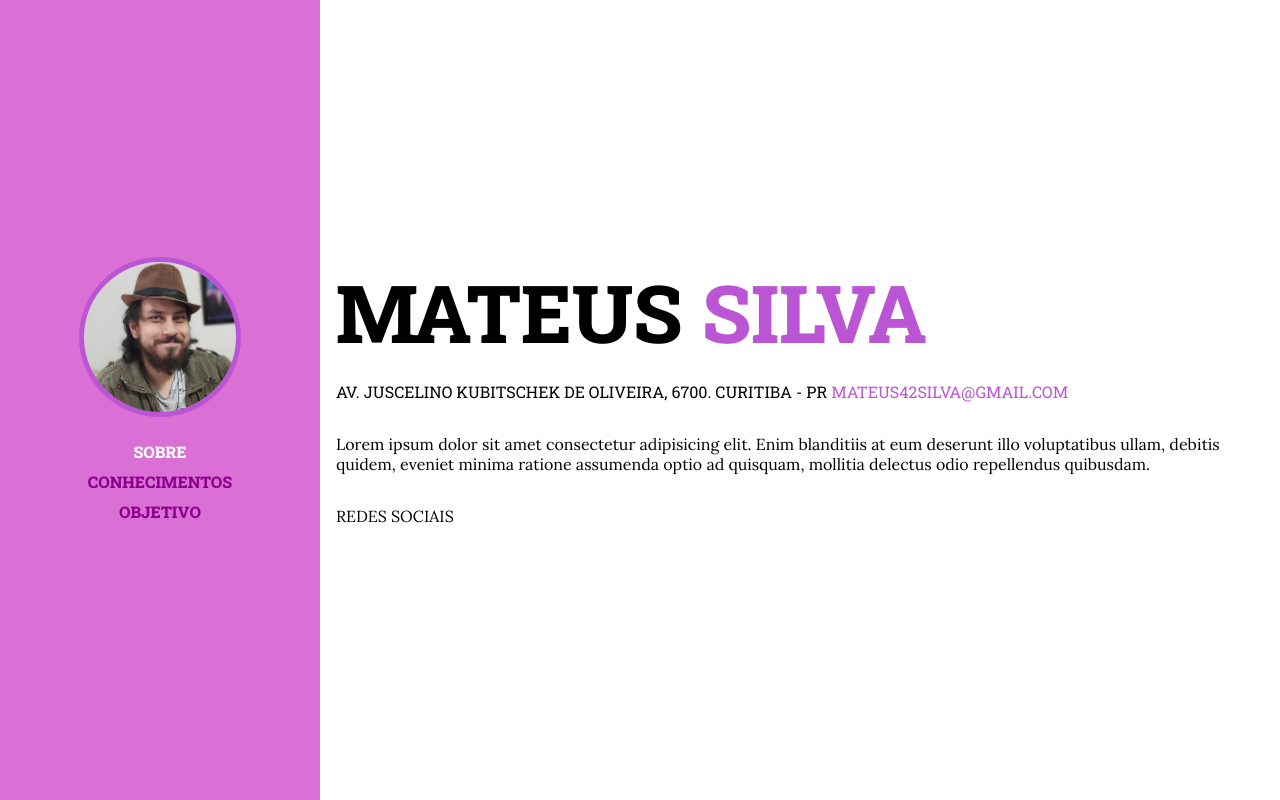
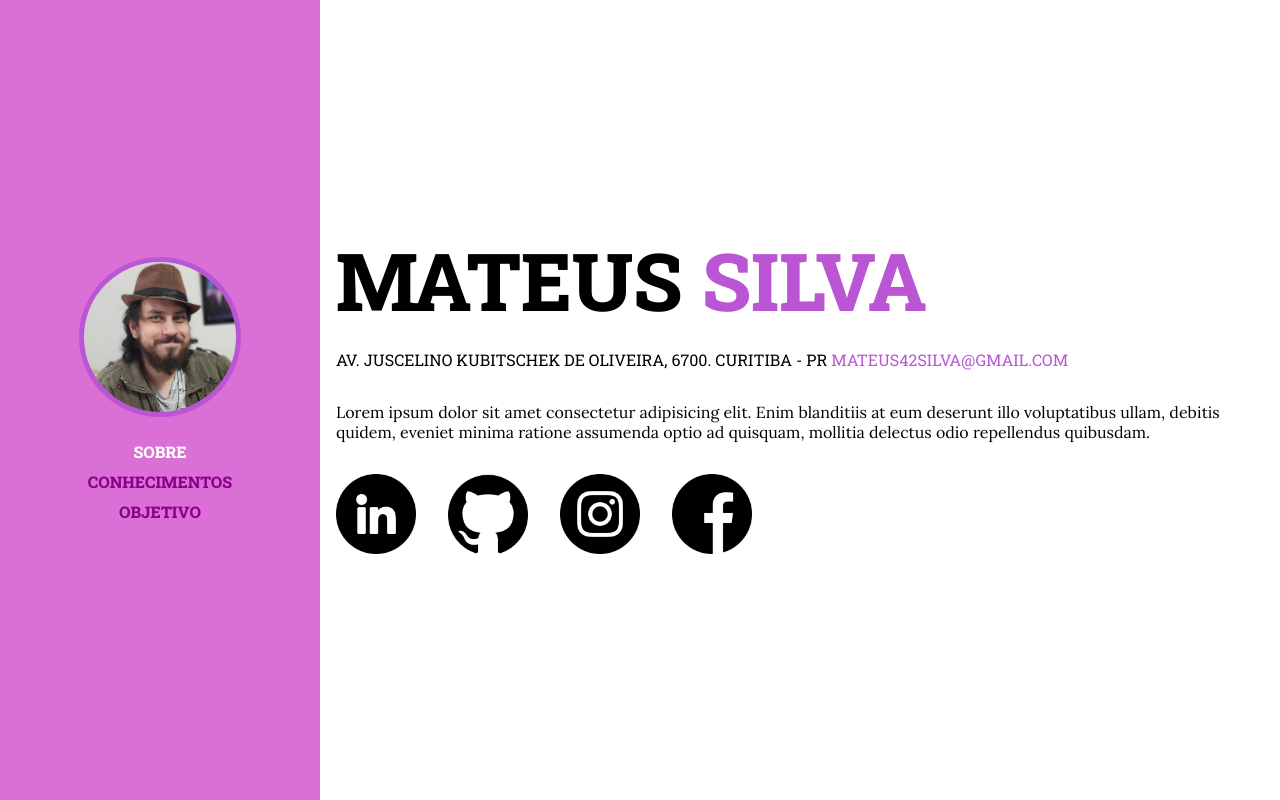
Before and after one commit to MateusSilva42/Conclus-o-de-Modulo---Front-End-1, a plain HTML site: page index.html in a window 1280 px wide. Drawn offline with Linux system fonts and the light colour scheme.

Commit message:
create links and add social icons

```diff
--- a/index.html
+++ b/index.html
@@ -13,11 +13,13 @@
         <div id="side-menu">
           <section id="picture-section">
             <div>
+              <a href="#">
               <img
                 src="./images/profile.jpeg"
                 alt="foto de perfil - Mateus Silva"
                 id="profile-picture"
               />
+            </a>
             </div>
           </section>
           <nav id="main-menu">
@@ -31,7 +33,7 @@
       </aside>
       <main id="main">
         <section id="name">
-          <p> MATEUS <span class="color-text"> SILVA</span></p>
+          <a href="#"><p> MATEUS <span class="color-text"> SILVA</span></p></a>
         </section>
 
         <section id="adress">
@@ -46,9 +48,12 @@
                   </section>
 
         <section id="social">
-          <p>
-            REDES SOCIAIS
-          </p>
+          <ul id="social-list">
+            <li><a href="#"> <img src="./images/linkedin.png" alt="Perfil de Mateus Silva no Linkedin"></a></li>
+            <li><a href="#"> <img src="./images/github.png" alt="Perfil de Mateus Silva no Github" class="social-icon"></a></li>
+            <li><a href="#"><img src="./images/instagram.png" alt="Perfil de Mateus Silva no Instagram" class="social-icon"></a></li>
+            <li><a href="#"><img src="./images/facebook.png" alt="Perfil de Mateus Silva no Facebook" class="social-icon"></a></li>
+          </ul>
 
         </section>
       </main>
--- a/style/styles.css
+++ b/style/styles.css
@@ -94,6 +94,11 @@ li a:active{
   margin: 0 0 0 1rem;
 }
 
+#name a{
+  text-decoration: none;
+  color: black;
+}
+
 #adress{
   font-family: 'Roboto Slab', serif;
   font-size: 1,5rem;
@@ -118,6 +123,25 @@ li a:active{
   padding: 0;
 
 }
+
+#social-list{
+  list-style-type: none;
+  display: flex;
+  padding: 0;
+}
+
+#social-list a:hover{
+  opacity: 70%;
+}
+
+.social-icon{
+  margin-left: 2rem;
+}
+
 .color-text {
   color: #BA55D3 ;
 }
+ul li img{
+  height: 5rem;
+
+}
```
Also changed, not shown: images/facebook.png (added), images/github.png (added), images/instagram.png (added), images/linkedin.png (added).
